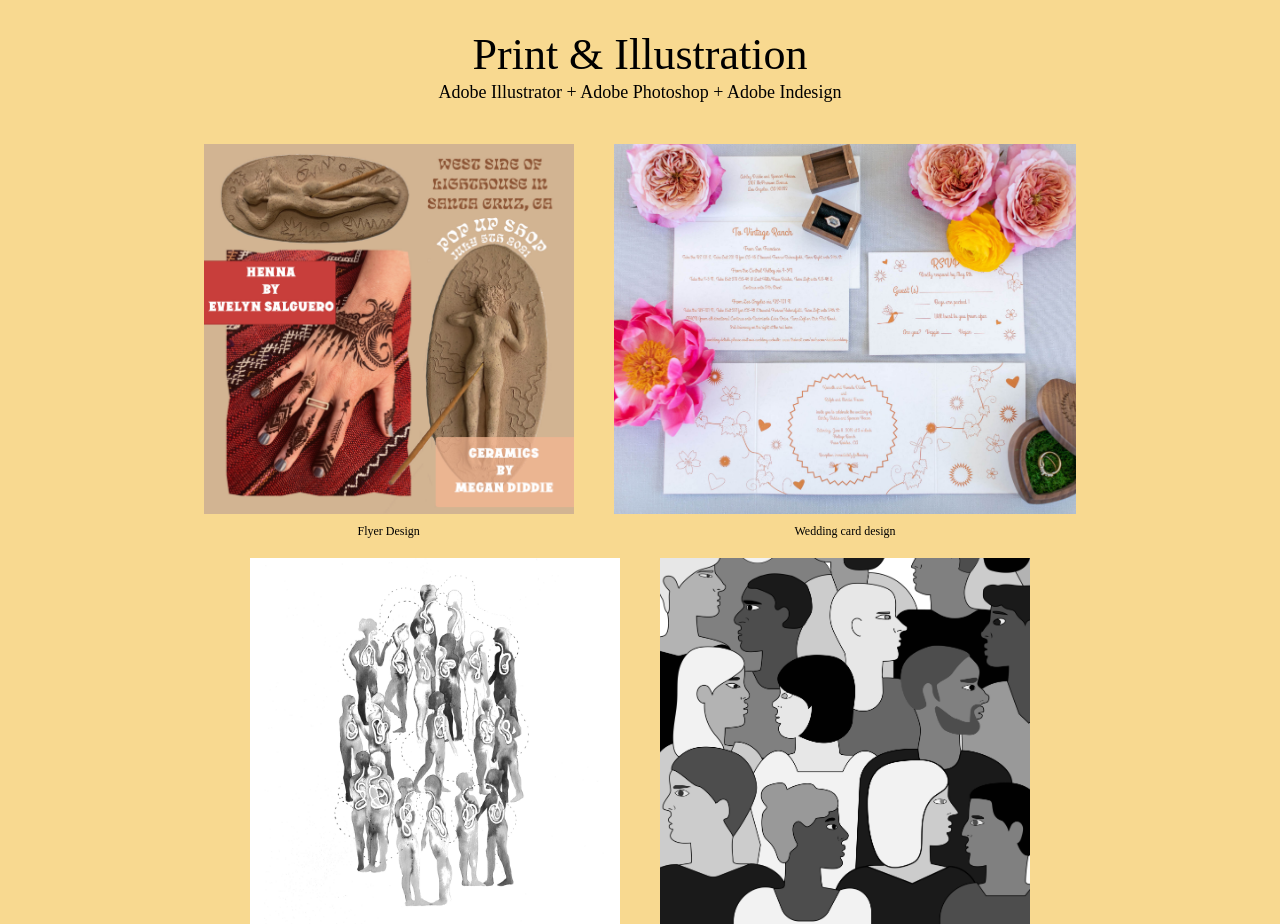
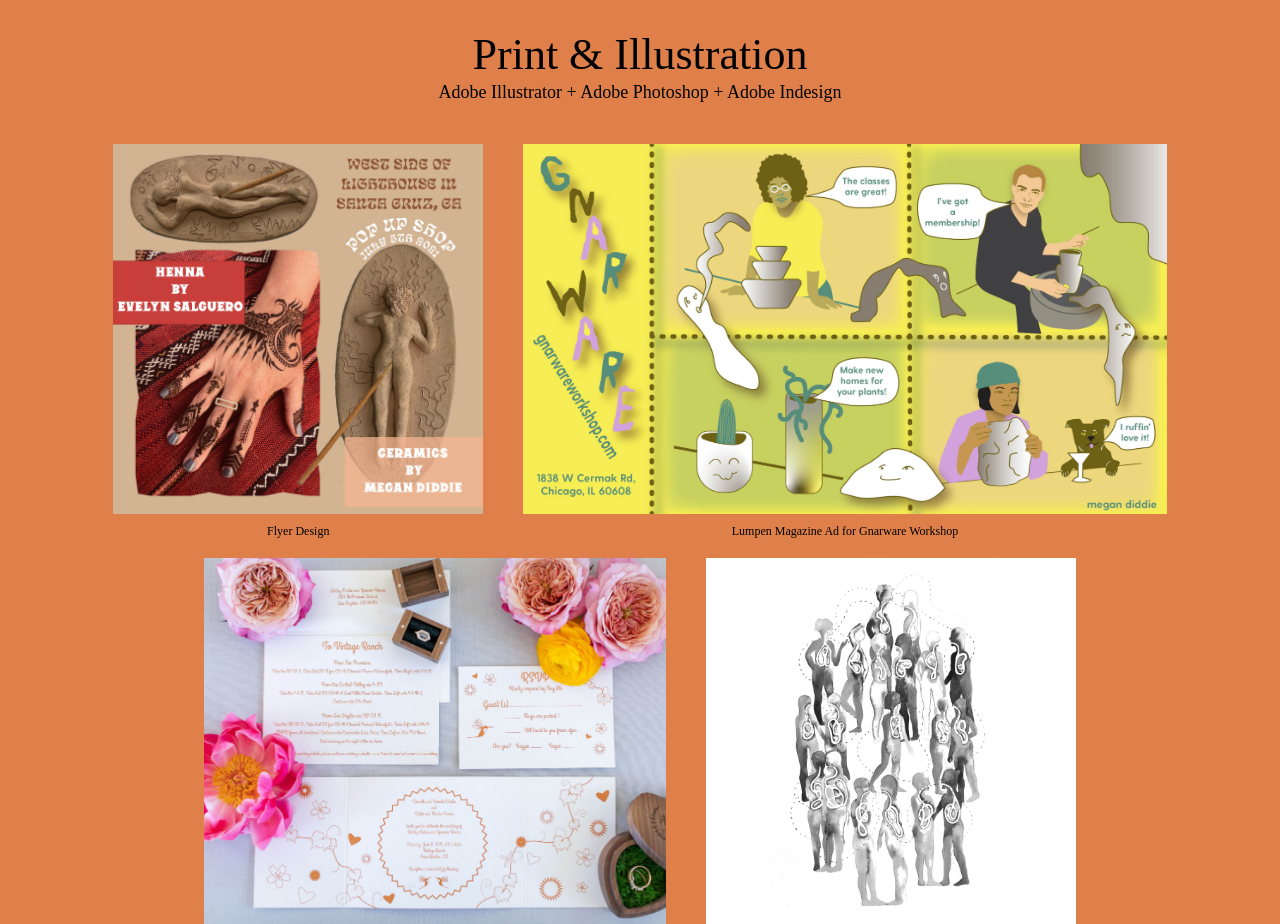
Before and after one commit to mdiddie/diddie-design, a plain HTML site: page index.html in a window 1280 px wide. Shown: the part 1200-2124 px from the top of the page. Drawn offline with Linux system fonts and the light colour scheme; a web font is replaced by a local one.

Commit message:
overall update
Signed-off-by: yourusernamegit config --global user.name yourusernamegit config --global user.name yourusername <megan.diddie@gmail.com>

```diff
--- a/index.html
+++ b/index.html
@@ -96,6 +96,12 @@
                     <div><p>Flyer Design</p></div>
                     </div>
 
+
+                    <div class="print-production">
+                        <img src="Print/print_7.jpg" />
+                        <div><p>Lumpen Magazine Ad for Gnarware Workshop</p></div>
+                        </div>
+
                     <div class="print-production">
                     <img src="Print/Print_1.jpg" />
                     <div><p>Wedding card design</p></div>
--- a/style.css
+++ b/style.css
@@ -6,7 +6,7 @@
   margin-top:250px;
     font-family: Quicksand;
     font-size: 26px;
-    background-color: #f8d990;
+    background-color: #df804b;
     line-height: 1.2;
   }
 
@@ -203,7 +203,7 @@
     justify-content: space-between;
     align-items: center;
     padding: 20px;
-    background-color: #df804b;
+    background-color: #243757;
     width:100%;
   }
 
```
Also changed, not shown: Print/print_7.jpg (added).
